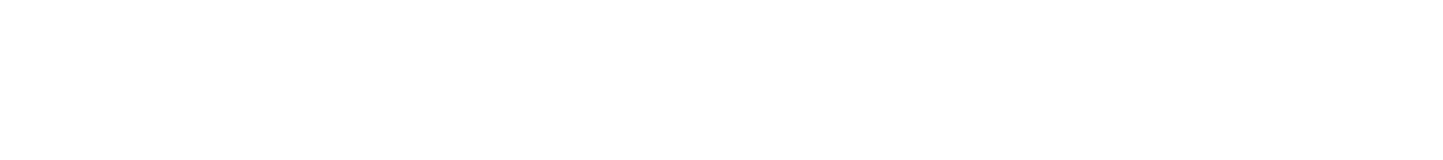
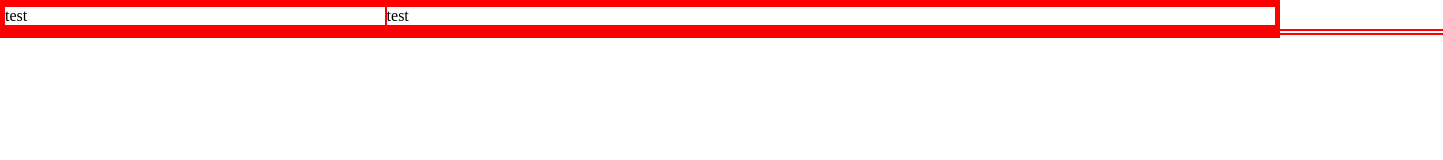
Before and after one commit to SergeySkakun/rsschool-cv, a plain HTML site: page index.html in a window 1280 px wide. Shown: the whole page, 1443 px wide, since content can reach past the window. Drawn offline with Linux system fonts and the light colour scheme.

Commit message:
feat: add structure of header

```diff
--- a/index.html
+++ b/index.html
@@ -1,13 +1,32 @@
 <!DOCTYPE html>
 <html lang="en">
+
 <head>
-    <meta charset="UTF-8">
-    <meta http-equiv="X-UA-Compatible" content="IE=edge">
-    <meta name="viewport" content="width=device-width, initial-scale=1.0">
-    <title>Skakun Sergey CV</title>
-    <link href="./style.css" rel="stylesheet">
+  <meta charset="UTF-8">
+  <meta http-equiv="X-UA-Compatible" content="IE=edge">
+  <meta name="viewport" content="width=device-width, initial-scale=1.0">
+  <title>Skakun Sergey CV</title>
+  <link href="./style.css" rel="stylesheet">
 </head>
+
 <body>
+  <header class="header">
+    <div class="container">
+      <nav class="navigation"></nav>
+      <section class="photo">
+        test
+      </section>
+      <section class="logo">
+        test
+      </section>
+    </div>
+  </header>
+  <main>
+    <div class="container"></div>
+  </main>
+  <footer>
+    <div class="container"></div>
+  </footer>
+</body>
 
-</body>
 </html>
--- a/style.css
+++ b/style.css
@@ -0,0 +1,31 @@
+* {
+  box-sizing: border-box;
+  border: 1px red solid;
+}
+
+body {
+  margin: 0;
+}
+
+.header {
+  display: flex;
+  justify-content: center;
+}
+
+.container {
+  width: 1440px;
+  display: flex;
+  flex-wrap: wrap;
+}
+
+.navigation {
+  width: 100%;
+}
+
+.photo {
+  width: 30%;
+}
+
+.logo {
+  width: 70%;
+}
```
